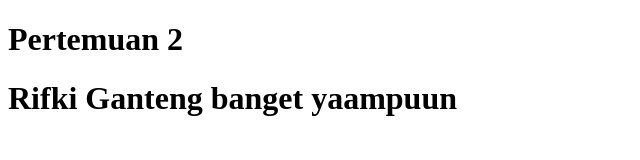
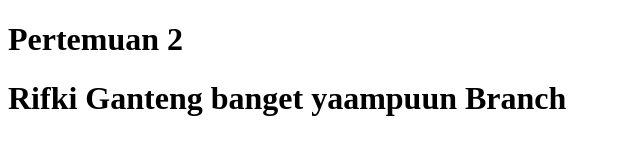
Before and after one commit to RifkiIkbal09/pelatihan_github_pertemuan2, a plain HTML site: page index.html in a window 1280 px wide. Shown: the whole page, without its empty margins (0-640 px from the left). Drawn offline with Linux system fonts and the light colour scheme.

Commit message:
Update index.html

```diff
--- a/index.html
+++ b/index.html
@@ -7,6 +7,8 @@
 </head>
 <body>
     <h1>Pertemuan 2</h1>
-    <h1>Rifki Ganteng banget yaampuun</h1>
+    <h1>Rifki Ganteng banget yaampuun
+    Branch
+    </h1>
 </body>
 </html>
```
